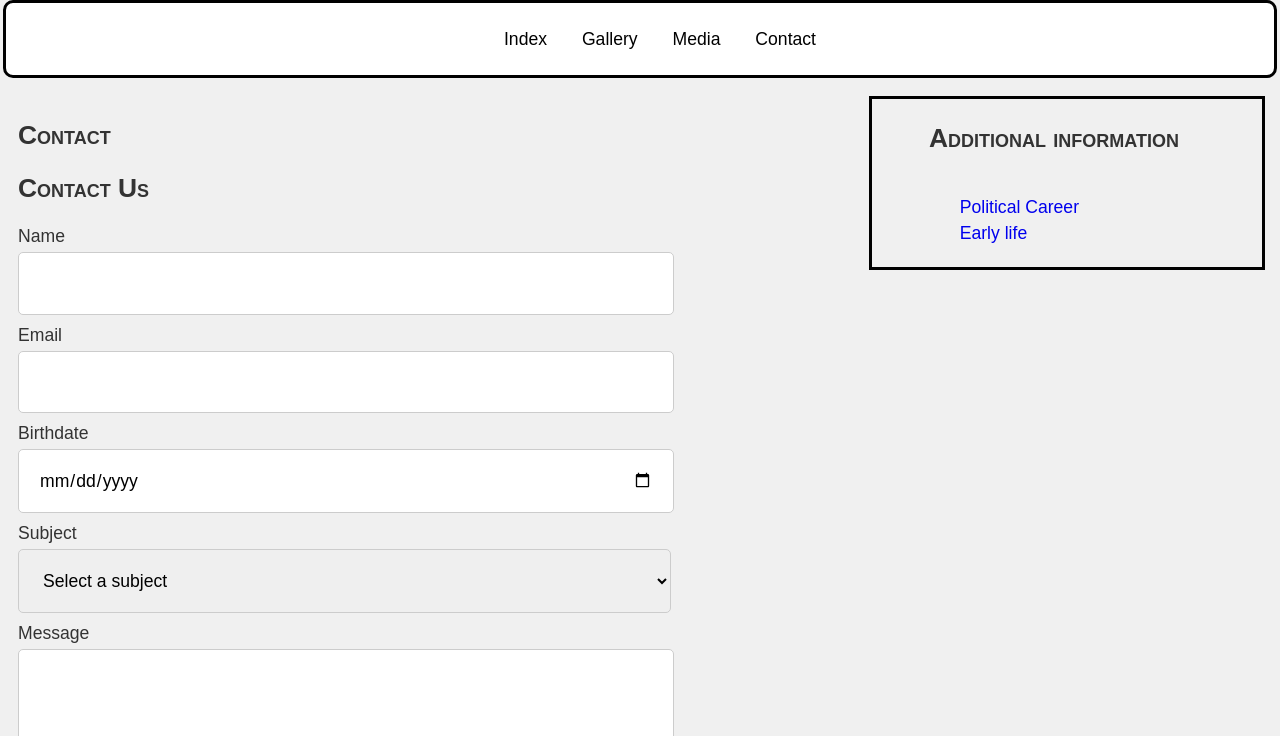
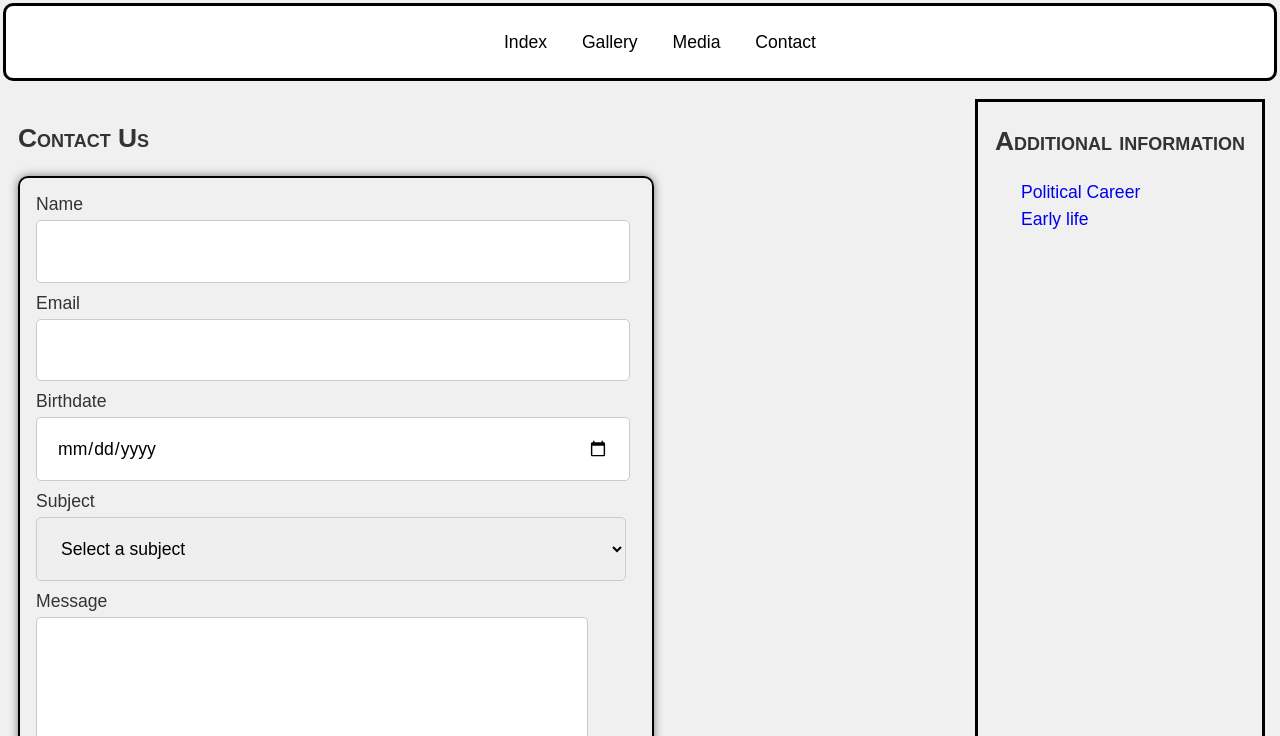
Before and after one commit to pbhatiya0915/Assignment2, a plain HTML site: page contact.html in a window 1280 px wide. Shown: the part 64-800 px from the top of the page. Drawn offline with Linux system fonts and the light colour scheme.

Commit message:
removed float

```diff
--- a/contact.html
+++ b/contact.html
@@ -37,8 +37,6 @@
 
     </nav>
     <main>
-        <h2>Contact</h2>
-
         <h2>Contact Us</h2>
         <form id="contactForm" action="#" method="post">
             <label for="name">Name</label>
--- a/css/main.css
+++ b/css/main.css
@@ -1,17 +1,32 @@
 /* Name: Pratham Bhatiya
 Student Number: 8960915 */
 
-/* width, margin, font, padding */
+/*body style*/
 body {
-    width: 100%;
     font: 1.125rem Arial;
     color: #333;
     background-color: #f0f0f0;
+    height: 100vh;
+    display: grid;
+    grid-template-columns: 1fr 1fr 1fr 1fr;
+    grid-template-rows: 0.2fr 0.5fr 1.5fr 0.2fr;
+    grid-template-areas:
+    "header header header header"
+    "nav nav nav nav"
+    "main main main aside"
+    "footer footer footer footer";
 }
 
-/* Border */
-header h1,
-footer {
+/*header footer style*/
+header{
+    grid-area: header;
+}
+
+footer{
+    grid-area: footer;
+}
+
+header h1,footer {
     border: 0.1875rem solid #000;
     border-radius: 0.625rem;
     margin: 0.1875rem;
@@ -19,65 +34,59 @@ footer {
     background: linear-gradient(to right, #ffafbd, #ffc3a0);
 }
 
-/* font variant */
-h1,
-h2 {
+h1,h2 {
     font-variant: small-caps;
 }
 
-/* Text align */
 header h1 {
     text-align: center;
 }
 
-/* Removes effect of float */
+
 footer {
     clear: both;
 }
 
-/* Change the font size */
 footer p {
     font-size: 0.9375rem;
     color: #666;
 }
 
-/* float, width, padding, margin, text-align */
+/*main style*/
 main {
-    float: left;
-    text-align: justify;
-    width: 60%;
+    grid-area: main;
     padding: 0.1875rem;
     margin: 0.9375rem;
 }
 
-/* float, width, padding, margin */
+/*aside style*/
 aside {
     border: 0.1875rem solid #000;
-    float: right;
-    width: 30%;
+    grid-area: aside;
     padding: 0.1875rem;
     margin: 0.9375rem;
+    text-align: center;
     background-image: linear-gradient(to right top, #fbc2eb, #a18cd1); /* Gradient background */
     background-size: cover;
     background-position: center;
     background-repeat: no-repeat;
 }
 
-/* float, position, margin, content align */
-aside h2 {
-    float: right;
-    position: relative;
-    margin-right: 5rem;
+ul li {
+    list-style-type: none;
+    line-height: 1.5;
+    text-align: left;
 }
 
-/* float, position, margin, content align */
-aside ul {
-    float: right;
-    position: relative;
-    margin-right: 11.25rem;
+li > a {
+    text-decoration: none;
 }
 
-/* Image border */
+a:hover {
+    color: #8b4513;
+}
+
+/* Image style */
 section figure img {
     border: 0.1875rem solid #000;
     shape-outside: circle(50%);
@@ -87,13 +96,12 @@ section figure img {
     float: left;
 }
 
-/* font variant, font weight */
 figure figcaption {
     font-weight: bold;
     font-variant: small-caps;
 }
 
-/* font family, font style, font size */
+/* quote style*/
 section q {
     clear: both;
     display: flex;
@@ -113,30 +121,13 @@ blockquote {
     clear: both;
 }
 
-/* list style type to remove bullet points, margin, padding */
-ul li {
-    list-style-type: none;
-    line-height: 1.5;
-}
-
-/* text decoration to remove underline */
-li > a {
-    text-decoration: none;
-}
-
-/* to change color of links while hovering */
-a:hover {
-    color: #8b4513;
-}
-
 /* style for nav */
 .container {
+    grid-area: nav;
+    text-align: center;
     border: 0.1875rem solid #000;
     border-radius: 0.625rem;
     margin: 0.1875rem;
-    display: flex;
-    flex-direction: row;
-    justify-content: space-around;
     background-color: #fff;
 }
 
@@ -164,6 +155,7 @@ nav ul li:hover ul {
     width: 12.5rem;
 }
 
+/*style for table*/
 table {
     border-collapse: collapse;
     min-width: 25rem;
@@ -191,6 +183,7 @@ td {
     padding: 0.3125rem;
 }
 
+/*style for gallery*/
 main.gallery {
     width: 60%;
 }
@@ -230,14 +223,24 @@ main.gallery {
     width: 96%;
 }
 
-/* Clip-path for the first figure */
+/* Clip-path for figure */
 .gallery figure img {
     clip-path: polygon(1.11% 6.3%, 100% 0%, 99.66% 45.74%, 92.5% 97.97%, 1.94% 100.35%);
 }
 
+/*style for multimedia video*/
 iframe {
     width: 59.375rem;
     height: 33.4375rem;
+}
+
+/*style for contact form*/
+form{
+    border: 0.125rem solid #000;
+    border-radius: 0.625rem;
+    padding: 1rem;
+    max-width: 37.5rem;
+    box-shadow: 0 0 10px rgba(0, 0, 0, 0.5);
 }
 
 form label {
@@ -246,7 +249,7 @@ form label {
 }
 
 form input[type="email"] {
-    width: 80%;
+    width: 92%;
     padding: 1.25rem;
     margin-bottom: 0.625rem;
     border-radius: 0.3125rem;
@@ -256,15 +259,19 @@ form input[type="email"] {
 form input[type="text"],
 form input[type="date"],
 form textarea {
-    width: 80%;
+    width: 92%;
     padding: 1.25rem;
     margin-bottom: 0.625rem;
     border-radius: 0.3125rem;
     border: 0.0625rem solid #ccc;
 }
 
+form textarea{
+    box-sizing: border-box;
+}
+
 form select {
-    width: 85%;
+    width: calc(100% - 0.625rem);
     padding: 1.25rem;
     margin-bottom: 0.625rem;
     border-radius: 0.3125rem;
@@ -285,7 +292,7 @@ form input[type="submit"]:hover {
     background-color: #000;
 }
 
-
+/*style for responsive design*/
 @media screen and (max-width: 56.25rem) {
     body {
         font-size: 0.9rem;
```
